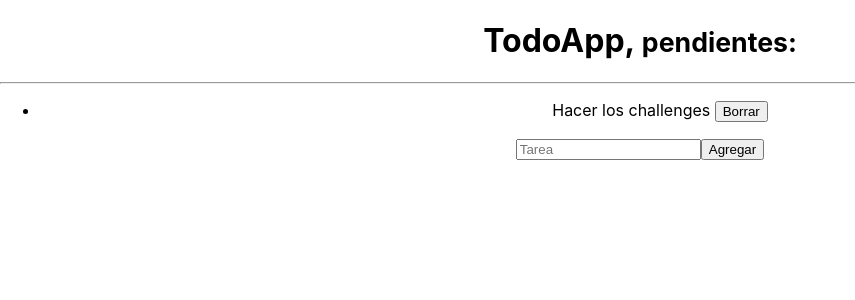
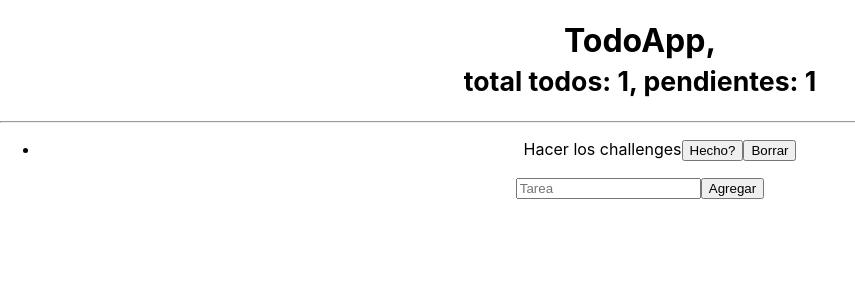
Before and after one commit to CarlosDanGomez/Homeworks, a React (Create React App) app in the folder my-app/: page / in a window 1280 px wide. Shown: the top 300 px of the page, without its empty margins (0-855 px from the left). Built offline with nearby package versions, Linux system fonts and the light colour scheme.

Commit message:
challenge 12: todos con borrar y tachar

```diff
--- a/my-app/src/App.css
+++ b/my-app/src/App.css
@@ -36,3 +36,11 @@
     transform: rotate(360deg);
   }
 }
+
+.completed {
+  text-decoration: line-through;
+}
+
+.not-completed {
+  text-decoration: none;
+}
--- a/my-app/src/components/TodoApp.jsx
+++ b/my-app/src/components/TodoApp.jsx
@@ -1,44 +1,27 @@
-import React, { useReducer } from "react";
+import React from "react";
 import { TodoAdd } from "./TodoAdd";
 import { TodoList } from "./TodoList";
-import { TodoReducer } from "./TodoReducer";
-
-const initialState = [
-  {
-    id: new Date().getTime(),
-    description: "Hacer los challenges",
-    done: false
-  }
-];
+import { useTODO } from "../hooks/useTODO";
 
 export const TodoApp = () => {
-  const [todos, dispatch] = useReducer(TodoReducer, initialState);
-
-  const handleNewTodo = (todo) => {
-    const action = {
-      type: "[TODO] ADD TODO",
-      payload: todo
-    };
-    dispatch(action);
-  };
-
-  const handleRemoveTodo = (todoId) => {
-    const action = {
-      type: "[TODO] REMOVE TODO",
-      payload: todoId
-    };
-    dispatch(action);
-  };
+  const {
+    todos,
+    handleNewTodo,
+    handleRemoveTodo,
+    handleToggleDone,
+    countTodos,
+    countPendingTodos,
+  } = useTODO();
 
   return (
     <>
       <h1>
-        TodoApp, <small>pendientes:</small>
+        TodoApp,<div><small>total todos: {countTodos()}, pendientes: {countPendingTodos()}</small></div>
       </h1>
       <hr />
       <div className="row">
         <div className="col-7"></div>
-        <TodoList todos={todos} onRemove={handleRemoveTodo} />
+        <TodoList todos={todos} onRemove={handleRemoveTodo} onToggleDone={handleToggleDone} />
       </div>
       <div className="col-5">
         <TodoAdd onNewTodo={handleNewTodo} />
--- a/my-app/src/components/TodoItem.jsx
+++ b/my-app/src/components/TodoItem.jsx
@@ -1,13 +1,25 @@
 import React from "react";
 
-export const TodoItem = ({ todo, onRemove }) => {
+export const TodoItem = ({ todo, onRemove, onToggleDone }) => {
   const handleRemove = () => {
     onRemove(todo.id);
   };
 
+  const handleToggleDone = () => {
+    onToggleDone(todo.id);
+  };
+
   return (
     <li className="list-group-item d-flex justify-content-between">
-      <span className="align-self-center"> {todo.description} </span>
+      <span
+        className={`align-self-center ${todo.done ? "completed" : "not-completed"}`}
+        onClick={handleToggleDone}
+      >
+        {todo.description}
+      </span>
+      <button className="btn btn-warning" onClick={handleToggleDone}>
+        Hecho?
+      </button>
       <button className="btn btn-danger" onClick={handleRemove}>
         Borrar
       </button>
--- a/my-app/src/components/TodoList.jsx
+++ b/my-app/src/components/TodoList.jsx
@@ -1,11 +1,16 @@
 import React from "react";
 import { TodoItem } from "./TodoItem";
 
-export const TodoList = ({ todos, onRemove }) => {
+export const TodoList = ({ todos, onRemove, onToggleDone }) => {
   return (
     <ul className="list-group">
-      {todos.map(todo => (
-        <TodoItem key={todo.id} todo={todo} onRemove={onRemove} />
+      {todos.map((todo) => (
+        <TodoItem
+          key={todo.id}
+          todo={todo}
+          onRemove={onRemove}
+          onToggleDone={onToggleDone}
+        />
       ))}
     </ul>
   );
--- a/my-app/src/components/TodoReducer.jsx
+++ b/my-app/src/components/TodoReducer.jsx
@@ -1,8 +1,13 @@
-export const TodoReducer = (initialState = [], action) => {
+export const TodoReducer = (state = [], action) => {
   switch (action.type) {
+    case "[TODO] TOGGLE DONE":
+      return state.map((todo) =>
+    todo.id === action.payload ? { ...todo, done: !todo.done } : todo);
     case "[TODO] ADD TODO":
-      return [...initialState, action.payload];
+      return [...state, action.payload];
+    case "[TODO] REMOVE TODO":
+      return state.filter((todo) => todo.id !== action.payload);
     default:
-      return initialState;
+      return state;
   }
 };
--- /dev/null
+++ b/my-app/src/hooks/useTODO.jsx
@@ -0,0 +1,55 @@
+import { useReducer } from "react";
+import { TodoReducer } from "../components/TodoReducer";
+
+const initialState = [
+  {
+    id: new Date().getTime(),
+    description: "Hacer los challenges",
+    done: false,
+  },
+];
+
+export const useTODO = () => {
+  const [todos, dispatch] = useReducer(TodoReducer, initialState);
+
+  const handleNewTodo = (todo) => {
+    const action = {
+      type: "[TODO] ADD TODO",
+      payload: todo,
+    };
+    dispatch(action);
+  };
+
+  const handleRemoveTodo = (todoId) => {
+    const action = {
+      type: "[TODO] REMOVE TODO",
+      payload: todoId,
+    };
+    dispatch(action);
+  };
+
+  const handleToggleDone = (todoId) => {
+    const action = {
+      type: "[TODO] TOGGLE DONE",
+      payload: todoId,
+    };
+    dispatch(action);
+  };
+
+  const countTodos = () => {
+    return todos.length;
+  };
+
+  const countPendingTodos = () => {
+    return todos.filter((todo) => !todo.done).length;
+  };
+
+  return {
+    todos,
+    handleNewTodo,
+    handleRemoveTodo,
+    handleToggleDone,
+    countTodos,
+    countPendingTodos,
+  };
+};
```
Also changed, not shown: my-app/src/index.css (line endings or trailing spaces).
